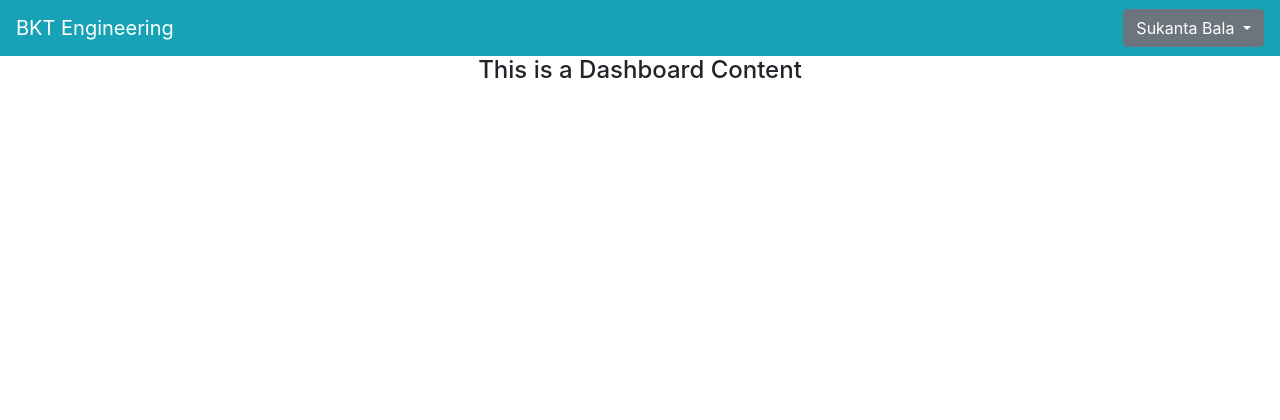
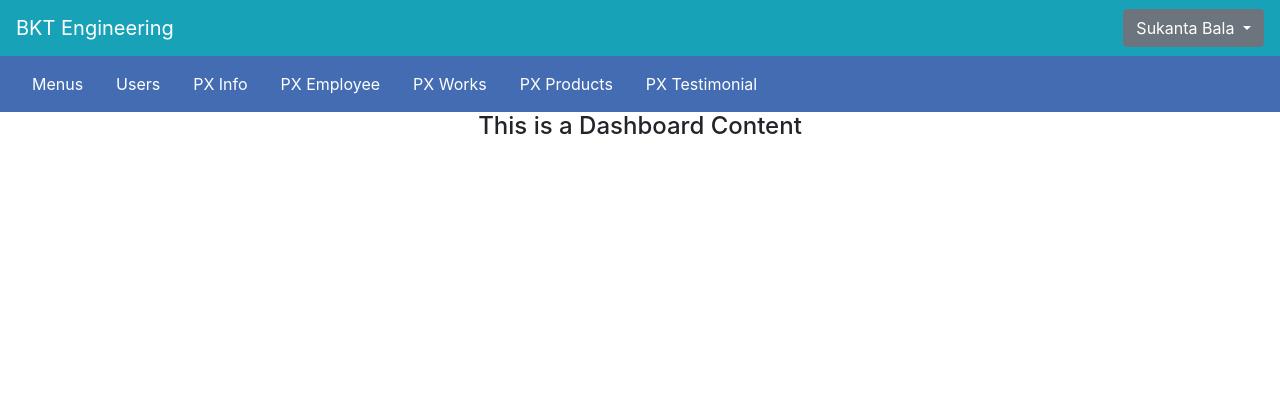
Before and after one commit to SukantaBala28/adminpanel, a PHP site: page /adminpanel/dashboard.php in a window 1280 px wide. Shown: the top 420 px of the page. Run offline with PHP 8.4, Linux system fonts and the light colour scheme; the visitor is signed in with stand-in values (Sample User, id 1); some web fonts are replaced.

Commit message:
Admin nav changes

```diff
--- /dev/null
+++ b/css/admin/custom.css
@@ -0,0 +1,14 @@
+.adminNavbar {
+	background-color: #446CB3;
+	color: #fff;
+}
+.adminNavbar .navbar {
+	padding: 0.5rem 0.0rem!important;
+  background-color: #446CB3!important;
+}
+.adminNavbar ul li a {
+  color: #fff!important;
+}
+.firstChild {
+	padding-left: 0px!important;
+}
--- a/dashboard.php
+++ b/dashboard.php
@@ -3,6 +3,7 @@
 
 <!-- Check Useremail is SET -->
 <?php if(isset($_SESSION['userEmail'])) { ?>
+	<?php require_once 'includes/adminNavbar.php'; ?>
 	<?php require_once 'includes/dashboardContent.php'; ?>
 <?php } else { ?>
 	<script type="text/javascript">
--- /dev/null
+++ b/includes/adminNavbar.php
@@ -0,0 +1,35 @@
+
+<div class="adminNavbar">
+  <div class="container-fluid">
+    <nav class="navbar navbar-expand-lg">
+      <button class="navbar-toggler" type="button" data-toggle="collapse" data-target="#navbarNav" aria-controls="navbarNav" aria-expanded="false" aria-label="Toggle navigation">
+        <span class="navbar-toggler-icon"></span>
+      </button>
+      <div class="collapse navbar-collapse" id="navbarNav">
+        <ul class="navbar-nav">
+          <li class="nav-item active">
+            <a class="nav-link firstChild" href="menus.php"><i class="fa fa-bars" aria-hidden="true"></i> Menus <span class="sr-only">(current)</span></a>
+          </li>
+          <li class="nav-item">
+            <a class="nav-link" href="user.php"><i class="fa fa-user" aria-hidden="true"></i> Users </a>
+          </li>
+          <li class="nav-item">
+            <a class="nav-link" href="pxInfo.php"><i class="fa fa-bars" aria-hidden="true"></i> PX Info</a>
+          </li>
+          <li class="nav-item">
+            <a class="nav-link" href="pxEmployee.php"><i class="fa fa-bars" aria-hidden="true"></i> PX Employee</a>
+          </li>
+          <li class="nav-item">
+            <a class="nav-link" href="pxWorks.php"><i class="fa fa-bars" aria-hidden="true"></i> PX Works</a>
+          </li>
+          <li class="nav-item">
+            <a class="nav-link" href="pxProducts.php"><i class="fa fa-bars" aria-hidden="true"></i> PX Products</a>
+          </li>
+          <li class="nav-item">
+            <a class="nav-link" href="pxTestimonial.php"><i class="fa fa-bars" aria-hidden="true"></i> PX Testimonial</a>
+          </li>
+        </ul>
+      </div>
+    </nav>
+  </div>
+</div>
--- a/includes/headerResource.php
+++ b/includes/headerResource.php
@@ -7,6 +7,7 @@
   <meta name="viewport" content="width=device-width, initial-scale=1, shrink-to-fit=no">
 	<link rel="stylesheet" href="css/global/bootstrap.min.css">
 	<link rel="stylesheet" href="css/global/fontawesome.min.css">
+	<link rel="stylesheet" href="css/admin/custom.css">
 	<title>PHP Admin Panel</title>
 </head>
 <body>
```
